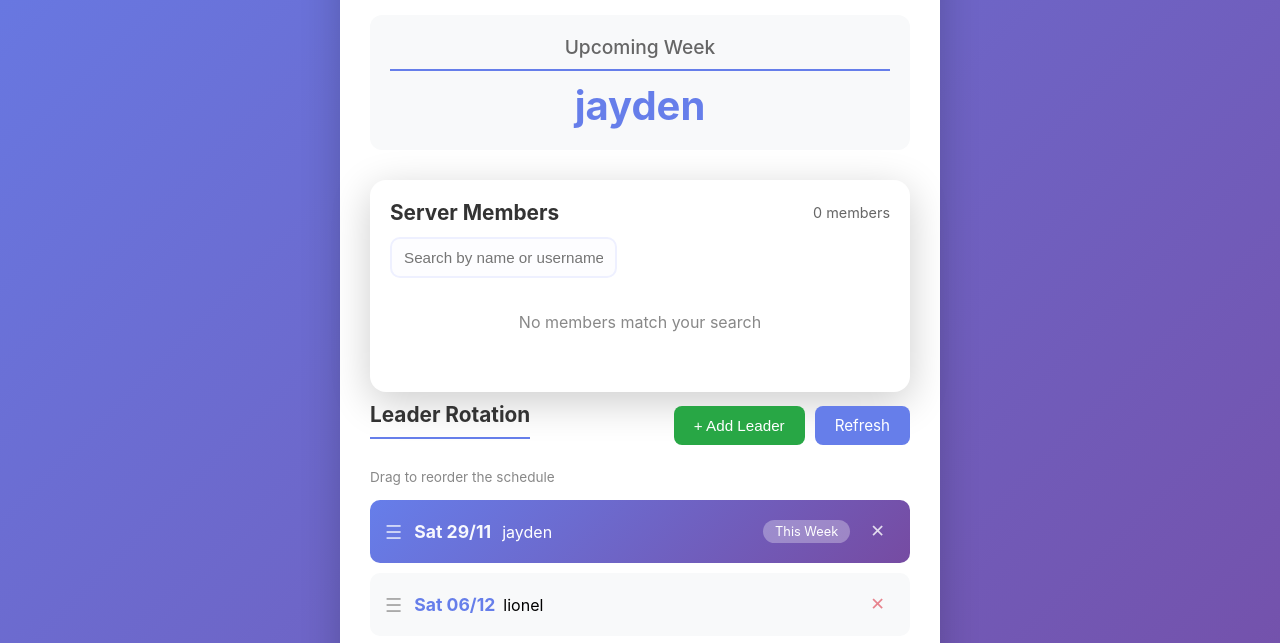
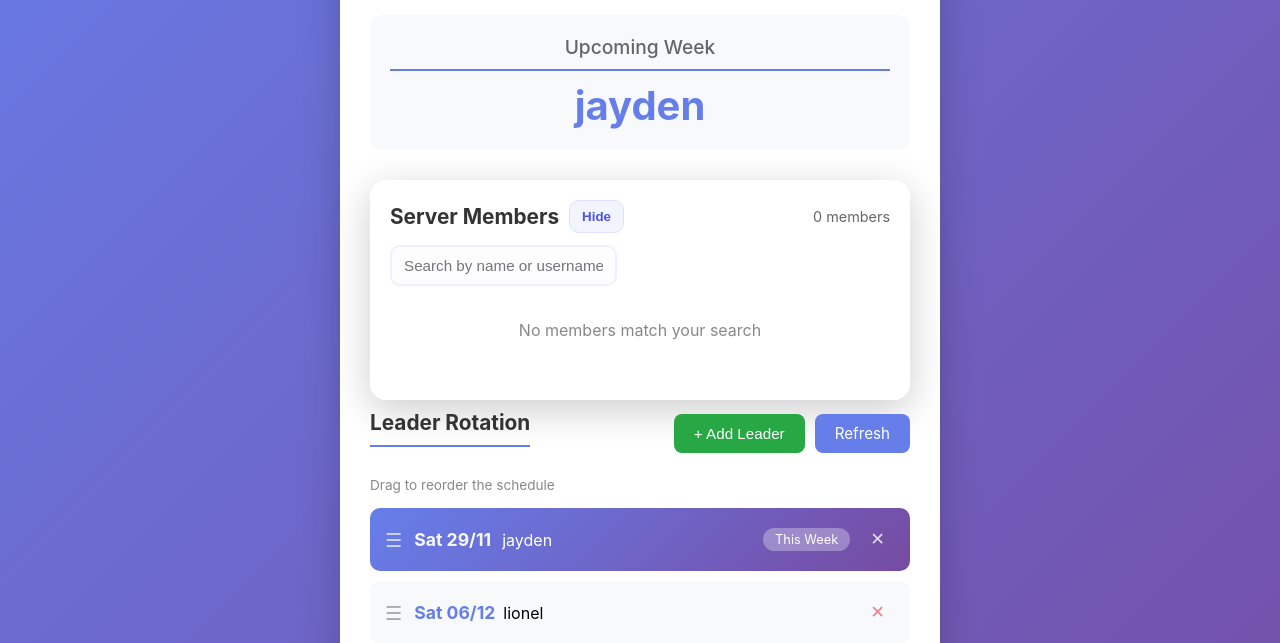
Before and after one commit to Gokiex/GokieBot-BibleStudy, a Flask app: page / in a window 1280 px wide. Shown: the part 339-982 px from the top of the page. Run offline with Flask 3, Linux system fonts and the light colour scheme; data that the repository does not hold is empty.

Commit message:
Add server member toggle and center picker overlay

```diff
--- a/templates/dashboard.html
+++ b/templates/dashboard.html
@@ -550,6 +550,20 @@
             font-size: 0.95rem;
             background: #fdfdff;
         }
+        .directory-toggle {
+            padding: 8px 12px;
+            border-radius: 10px;
+            border: 1px solid #dfe2ff;
+            background: #f2f4ff;
+            color: #4a53e2;
+            font-weight: 600;
+            cursor: pointer;
+            transition: all 0.2s ease;
+        }
+        .directory-toggle:hover {
+            background: #e6e9ff;
+            box-shadow: 0 6px 16px rgba(102, 126, 234, 0.15);
+        }
         .directory-search:focus {
             outline: none;
             border-color: #667eea;
@@ -558,6 +572,9 @@
         .directory-summary {
             color: #666;
             font-size: 0.9rem;
+        }
+        .directory-content {
+            margin-top: 10px;
         }
         .ios-picker {
             position: relative;
@@ -584,7 +601,7 @@
             height: 100%;
             overflow-y: auto;
             scroll-snap-type: y mandatory;
-            padding: 50px 16px;
+            padding: 98px 16px;
         }
         .picker-item {
             height: 44px;
@@ -926,14 +943,19 @@
                 <div style="font-size: 2.5rem; font-weight: bold; color: #667eea;" id="upcomingLeader">--</div>
             </div>
 
-            <div class="card" style="padding: 20px; margin: 10px 0;">
+            <div class="card" id="serverMemberCard" style="padding: 20px; margin: 10px 0;">
                 <div class="directory-actions">
-                    <h2 style="margin: 0; border: none; padding: 0;">Server Members</h2>
+                    <div style="display: flex; align-items: center; gap: 10px;">
+                        <h2 style="margin: 0; border: none; padding: 0;">Server Members</h2>
+                        <button id="directoryToggle" class="directory-toggle" onclick="toggleDirectoryVisibility()" aria-expanded="true">Hide</button>
+                    </div>
                     <span class="directory-summary" id="memberSummary">Loading...</span>
                 </div>
-                <input type="text" class="directory-search" id="directorySearch" placeholder="Search by name or username" oninput="filterDirectory()">
-                <div id="memberDirectory" class="member-grid" style="margin-top: 14px; min-height: 80px;">
-                    <div class="loading"><div class="loading-spinner"></div></div>
+                <div id="directoryContent" class="directory-content">
+                    <input type="text" class="directory-search" id="directorySearch" placeholder="Search by name or username" oninput="filterDirectory()">
+                    <div id="memberDirectory" class="member-grid" style="margin-top: 14px; min-height: 80px;">
+                        <div class="loading"><div class="loading-spinner"></div></div>
+                    </div>
                 </div>
             </div>
 
@@ -1030,6 +1052,9 @@
         const memberDirectory = document.getElementById('memberDirectory');
         const memberSummary = document.getElementById('memberSummary');
         const directorySearch = document.getElementById('directorySearch');
+        const directoryContent = document.getElementById('directoryContent');
+        const directoryToggle = document.getElementById('directoryToggle');
+        let isDirectoryVisible = true;
         const dateWheel = document.getElementById('dateWheel');
         const DATE_ITEM_HEIGHT = 44;
         let dateOptions = [];
@@ -1493,6 +1518,15 @@
                     </div>
                 </div>
             `).join('');
+        }
+
+        function toggleDirectoryVisibility() {
+            if (!directoryContent || !directoryToggle) return;
+
+            isDirectoryVisible = !isDirectoryVisible;
+            directoryContent.style.display = isDirectoryVisible ? 'block' : 'none';
+            directoryToggle.textContent = isDirectoryVisible ? 'Hide' : 'Show';
+            directoryToggle.setAttribute('aria-expanded', String(isDirectoryVisible));
         }
 
         function loadServerMembers() {
```
